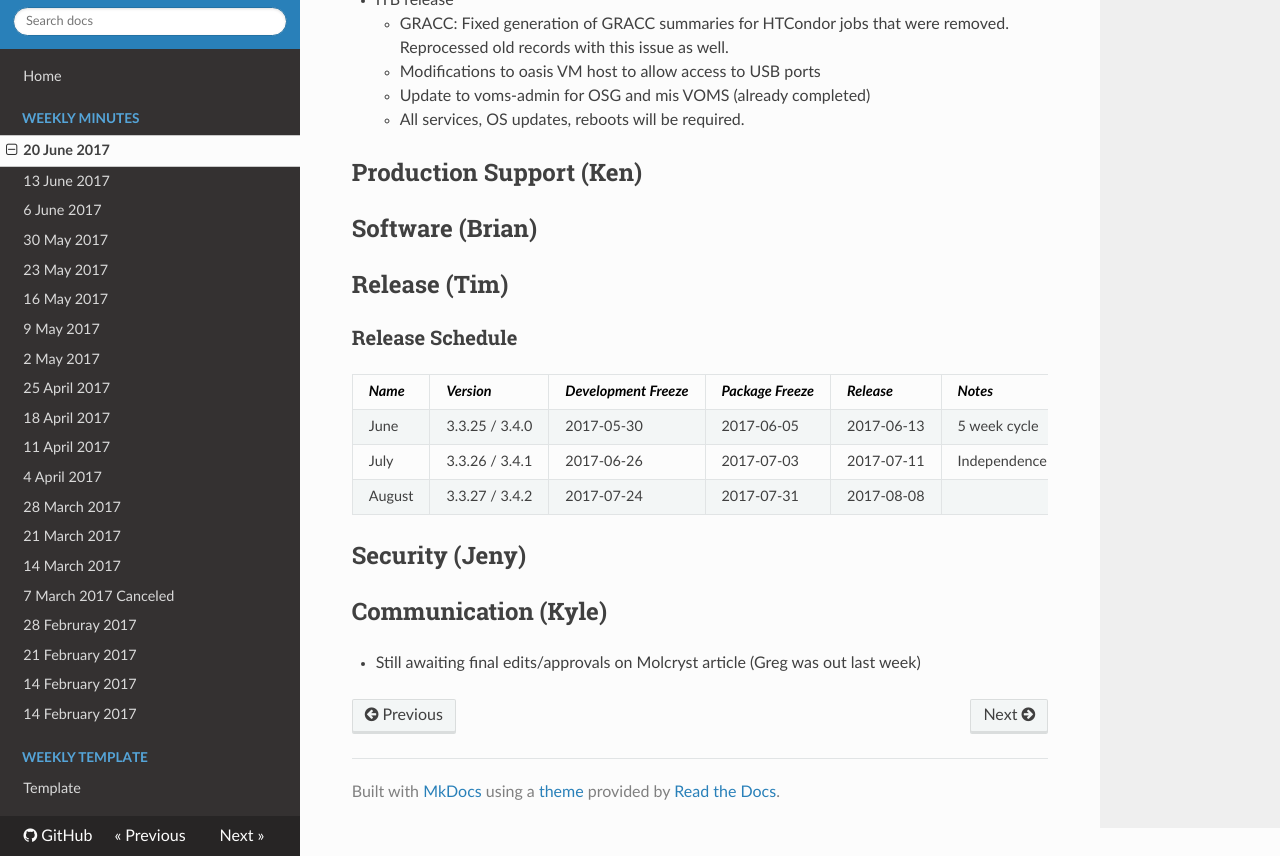
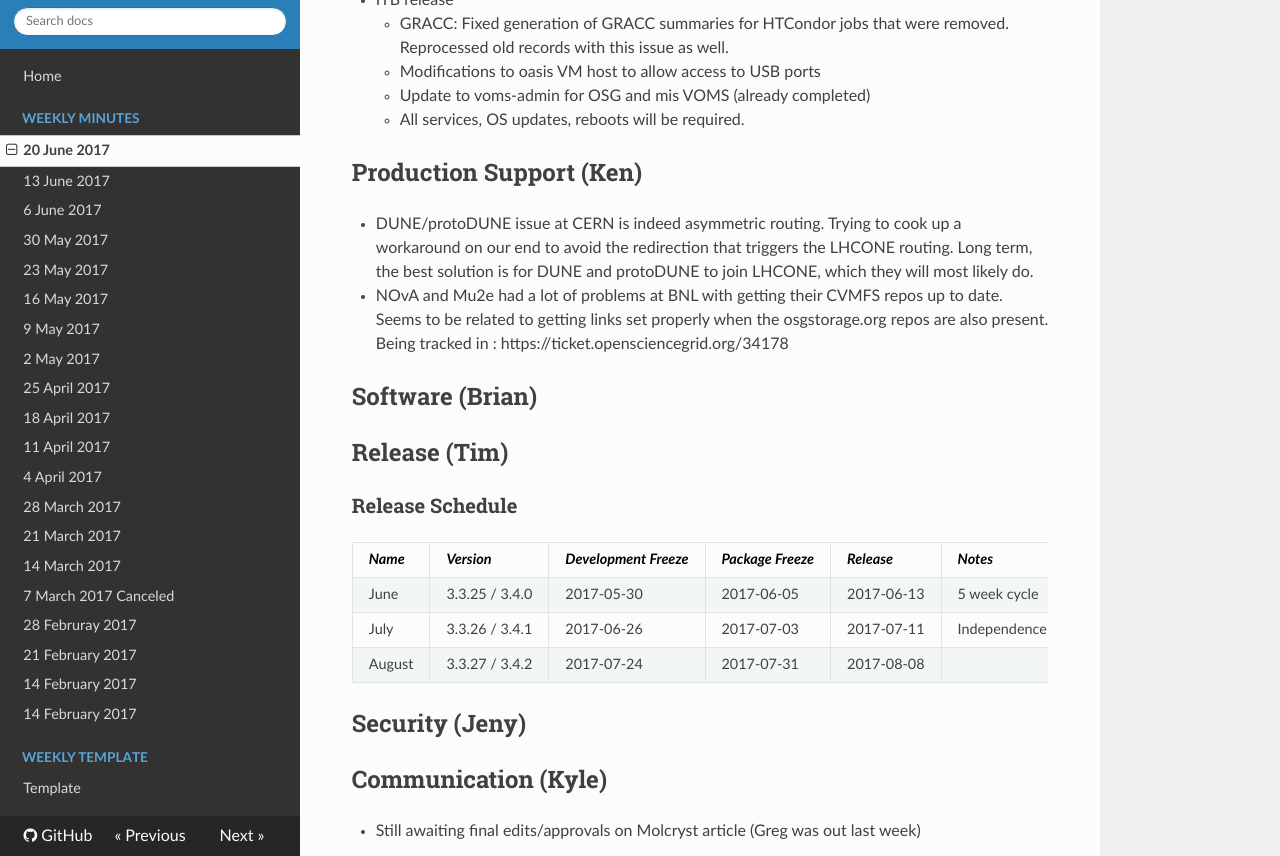
Before and after one commit to zsshah/production, an MkDocs documentation site: the page built from docs/WeeklyMinutes/20June2017.md, in a window 1280 px wide and 900 px high, scrolled down 1191 px, cut to the strip 44-900 px from the top of the window. Built offline with MkDocs 1.6.1, drawn with Linux system fonts in a browser that asks for light colours; nearby versions of some CDN libraries; old or Windows-style settings are respelled for this version of MkDocs.

Commit message:
Update 20June2017.md

```diff
--- a/docs/WeeklyMinutes/20June2017.md
+++ b/docs/WeeklyMinutes/20June2017.md
@@ -30,6 +30,9 @@
 
 ## Production Support (Ken)
 
+   * DUNE/protoDUNE issue at CERN is indeed asymmetric routing. Trying to cook up a workaround on our end to avoid the redirection that triggers the LHCONE routing. Long term, the best solution is for DUNE and protoDUNE to join LHCONE, which they will most likely do.
+   * NOvA and Mu2e had a lot of problems at BNL with getting their CVMFS repos up to date. Seems to be related to getting links set properly when the osgstorage.org repos are also present. Being tracked in : https://ticket.opensciencegrid.org/34178
+
 ## Software (Brian)
 
 ## Release (Tim)
```
